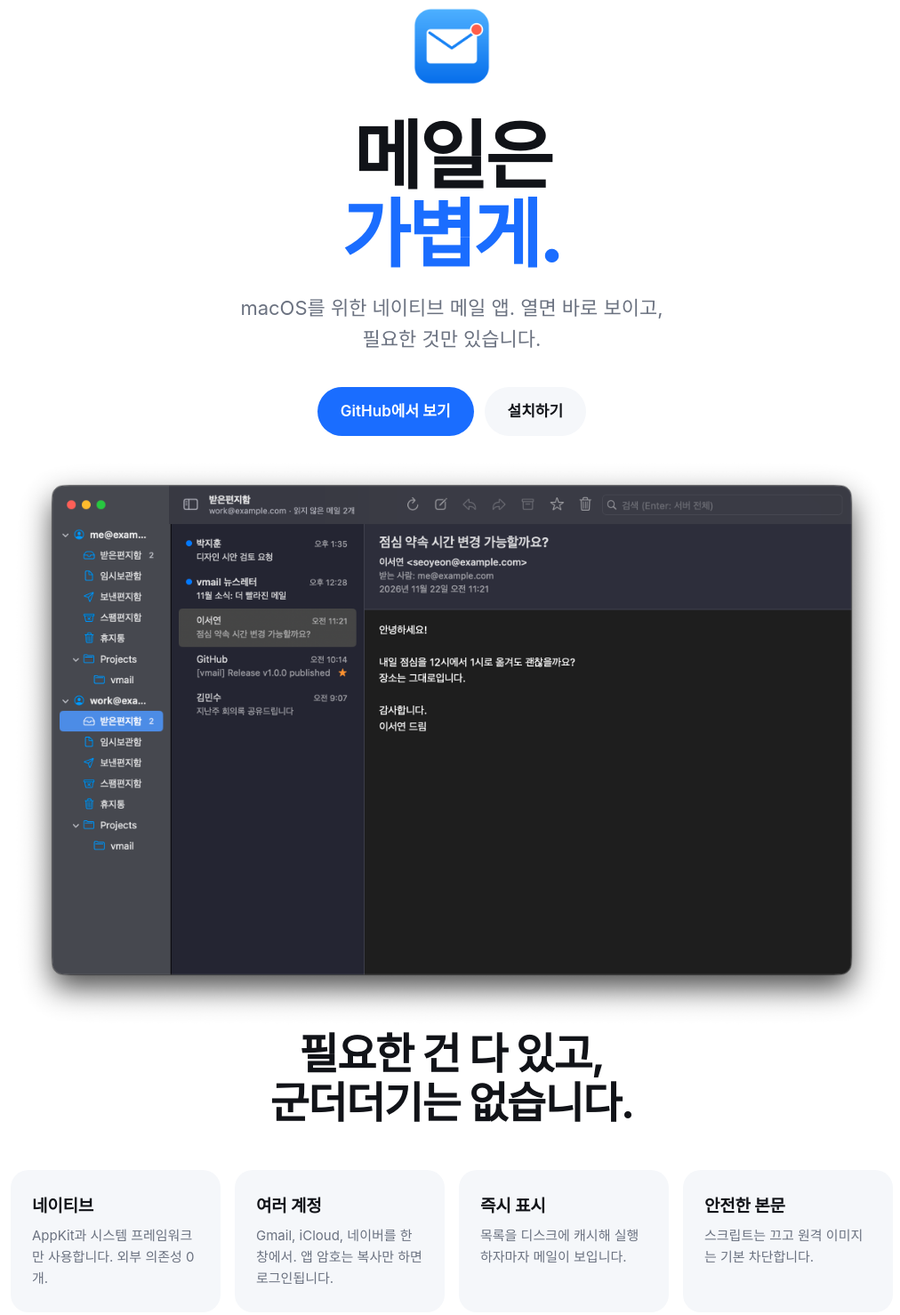
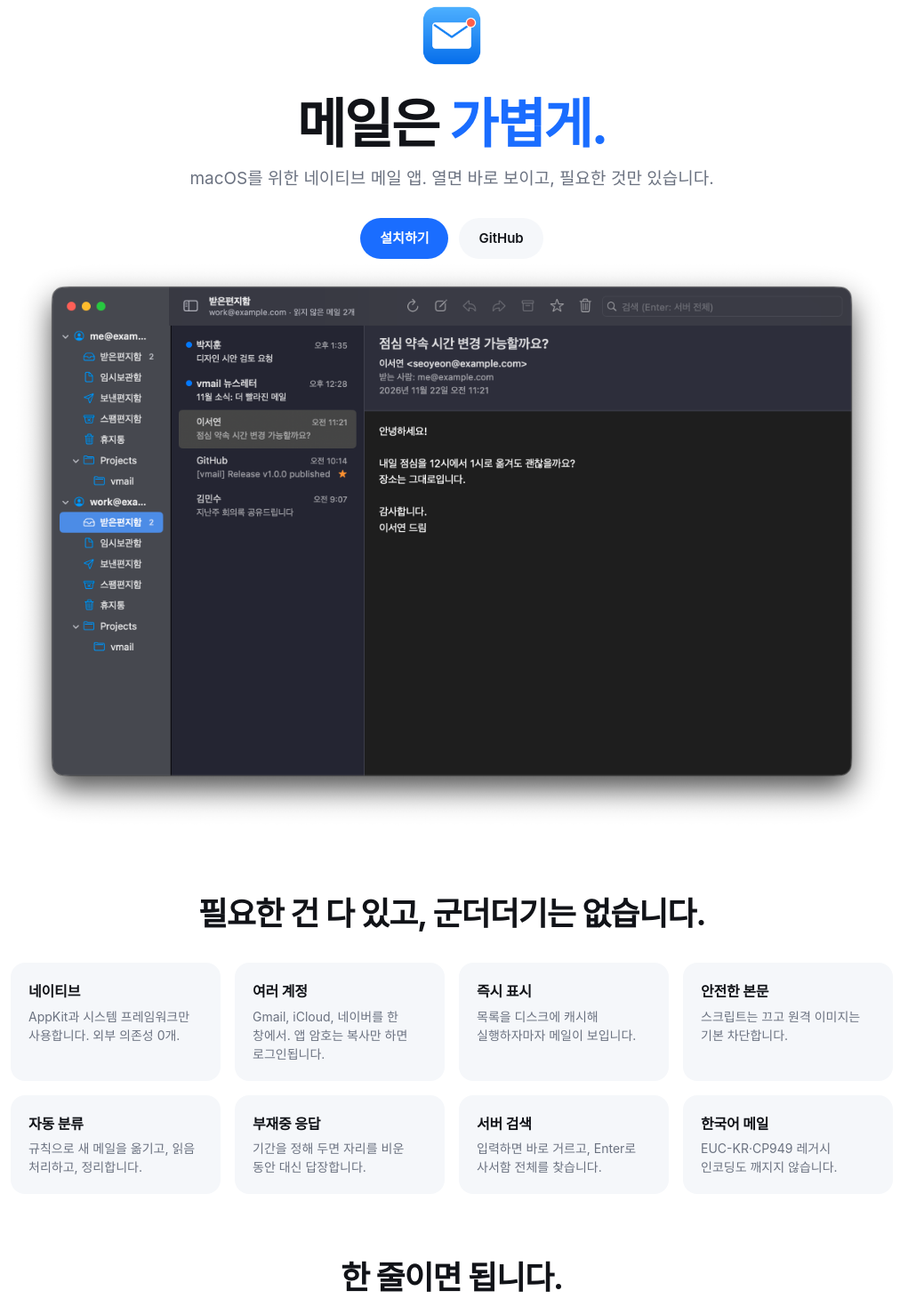
Before and after one commit to seongilp/vmail, a plain HTML site: page docs/index.html in a window 1280 px wide. Shown: the top 1478 px of the page at 89% size, without its empty margins (132-1144 px from the left). Drawn offline with Linux system fonts and the light colour scheme.

Commit message:
style: 랜딩 페이지 헤드라인 한 줄, 섹션 간격 정리
- .wrap 클래스가 section 여백을 덮어써 간격이 0이 되던 문제 수정
- 히어로 크기 축소, 설치하기를 기본 버튼으로, 한글 줄바꿈 keep-all

```diff
--- a/docs/index.html
+++ b/docs/index.html
@@ -21,35 +21,36 @@
     -webkit-font-smoothing: antialiased;
   }
   .wrap { max-width: 1040px; margin: 0 auto; padding: 0 24px; }
-  header { padding: 96px 0 56px; text-align: center; }
-  header img { width: 104px; height: 104px; }
+  header { padding: 72px 0 44px; text-align: center; }
+  header img { width: 80px; height: 80px; }
   h1 {
-    font-size: clamp(40px, 8vw, 84px); line-height: 1.05; letter-spacing: -0.04em;
-    font-weight: 800; margin: 20px 0 20px; text-wrap: balance;
+    font-size: clamp(32px, 6vw, 60px); line-height: 1.1; letter-spacing: -0.035em;
+    font-weight: 700; margin: 18px 0 14px; white-space: nowrap;
   }
   h1 span { color: var(--accent); }
-  .lead { font-size: clamp(18px, 2.4vw, 22px); color: var(--muted); max-width: 36ch; margin: 0 auto; text-wrap: pretty; }
-  .cta { margin-top: 36px; display: flex; gap: 12px; justify-content: center; flex-wrap: wrap; }
+  .lead { font-size: clamp(16px, 2vw, 19px); color: var(--muted); max-width: 60ch; margin: 0 auto; text-wrap: pretty; word-break: keep-all; }
+  .cta { margin-top: 28px; display: flex; gap: 12px; justify-content: center; flex-wrap: wrap; }
   .btn {
-    display: inline-block; padding: 14px 26px; border-radius: 999px; font-weight: 600;
+    display: inline-block; padding: 11px 22px; border-radius: 999px; font-weight: 600; font-size: 15px;
     text-decoration: none; background: var(--accent); color: #fff;
   }
   .btn.ghost { background: var(--card); color: var(--fg); }
   .btn:focus-visible { outline: 3px solid var(--accent); outline-offset: 3px; }
-  .shot { margin: 24px auto 0; }
+  .shot { margin: 0 auto; }
   .shot img { width: 100%; height: auto; display: block; }
-  section { padding: 88px 0; }
-  h2 { font-size: clamp(28px, 4.6vw, 48px); letter-spacing: -0.03em; line-height: 1.15; text-align: center; text-wrap: balance; }
-  .grid { margin-top: 48px; display: grid; gap: 16px; grid-template-columns: repeat(auto-fit, minmax(200px, 1fr)); }
-  .card { background: var(--card); border-radius: 20px; padding: 26px 24px; }
-  .card h3 { font-size: 19px; letter-spacing: -0.01em; margin-bottom: 6px; }
-  .card p { color: var(--muted); font-size: 15px; }
+  section.wrap { margin-top: 72px; }
+  section.wrap:last-of-type { margin-bottom: 72px; }
+  h2 { font-size: clamp(24px, 3.4vw, 36px); letter-spacing: -0.03em; line-height: 1.25; text-align: center; text-wrap: balance; word-break: keep-all; }
+  .grid { margin-top: 32px; display: grid; gap: 16px; grid-template-columns: repeat(auto-fit, minmax(200px, 1fr)); }
+  .card { background: var(--card); border-radius: 16px; padding: 20px; }
+  .card h3 { font-size: 16px; letter-spacing: -0.01em; margin-bottom: 4px; }
+  .card p { color: var(--muted); font-size: 14px; line-height: 1.5; word-break: keep-all; }
   pre {
-    margin: 36px auto 0; max-width: 640px; background: var(--code-bg); color: var(--code-fg);
+    margin: 24px auto 0; max-width: 560px; background: var(--code-bg); color: var(--code-fg);
     border-radius: 16px; padding: 22px 24px; overflow-x: auto;
     font: 14px/1.7 ui-monospace, "SF Mono", Menlo, monospace;
   }
-  .note { text-align: center; color: var(--muted); font-size: 15px; margin-top: 18px; }
+  .note { word-break: keep-all; text-align: center; color: var(--muted); font-size: 14px; margin-top: 14px; }
   .note a { color: var(--accent); }
   footer { border-top: 1px solid var(--line); padding: 32px 0 48px; text-align: center; color: var(--muted); font-size: 14px; }
   footer a { color: inherit; }
@@ -57,12 +58,12 @@
 </head>
 <body>
   <header class="wrap">
-    <img src="icon.png" alt="vmail 아이콘" width="104" height="104">
-    <h1>메일은<br><span>가볍게.</span></h1>
+    <img src="icon.png" alt="vmail 아이콘" width="80" height="80">
+    <h1>메일은 <span>가볍게.</span></h1>
     <p class="lead">macOS를 위한 네이티브 메일 앱. 열면 바로 보이고, 필요한 것만 있습니다.</p>
     <div class="cta">
-      <a class="btn" href="https://github.com/seongilp/vmail">GitHub에서 보기</a>
-      <a class="btn ghost" href="#install">설치하기</a>
+      <a class="btn" href="#install">설치하기</a>
+      <a class="btn ghost" href="https://github.com/seongilp/vmail">GitHub</a>
     </div>
   </header>
 
@@ -71,7 +72,7 @@
   </div>
 
   <section class="wrap">
-    <h2>필요한 건 다 있고,<br>군더더기는 없습니다.</h2>
+    <h2>필요한 건 다 있고, 군더더기는 없습니다.</h2>
     <div class="grid">
       <div class="card"><h3>네이티브</h3><p>AppKit과 시스템 프레임워크만 사용합니다. 외부 의존성 0개.</p></div>
       <div class="card"><h3>여러 계정</h3><p>Gmail, iCloud, 네이버를 한 창에서. 앱 암호는 복사만 하면 로그인됩니다.</p></div>
@@ -84,7 +85,7 @@
     </div>
   </section>
 
-  <section class="wrap" id="install" style="padding-top:0">
+  <section class="wrap" id="install">
     <h2>한 줄이면 됩니다.</h2>
     <pre><code>brew install --cask seongilp/tap/vmail</code></pre>
     <p class="note">또는 <a href="https://github.com/seongilp/vmail/releases/latest">최신 DMG 내려받기</a> · macOS 13 이상 · Apple 공증 완료</p>
```
Also changed, not shown: 1 other file.
